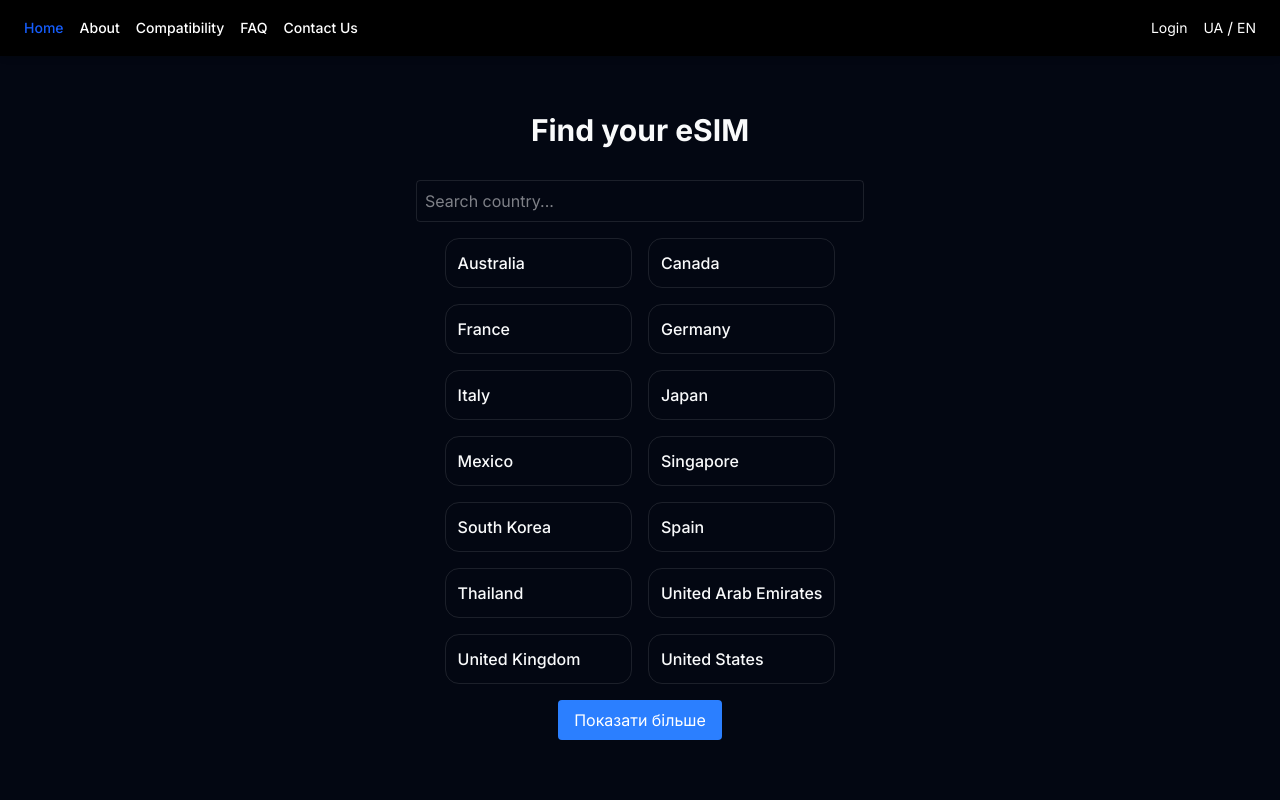
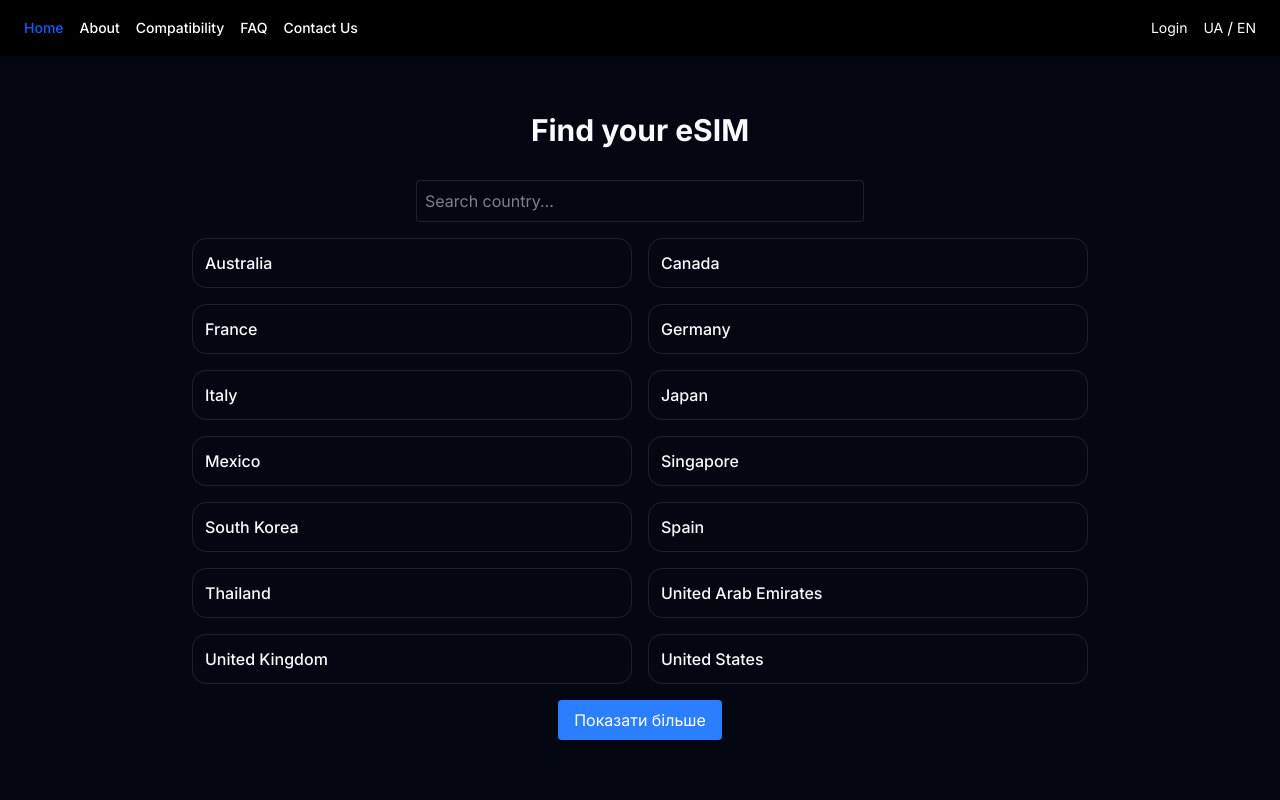
Before and after one commit to Myki487/esim-website, a Next.js app: page / in a window 1280 px wide. Shown: the top 800 px of the page. Built offline with nearby package versions, Linux system fonts and the light colour scheme.

Commit message:
fixed hidden countries search

```diff
--- a/src/components/SearchCountry.tsx
+++ b/src/components/SearchCountry.tsx
@@ -5,7 +5,7 @@
 import Link from 'next/link'
 
 type Props = {
-  compact?: boolean // якщо true — не показує популярні/всі країни спочатку
+  compact?: boolean
 }
 
 export default function SearchCountry({ compact = false }: Props) {
@@ -29,11 +29,13 @@
   const popularCountries = filteredCountries.filter((c) => c.popular)
   const otherCountries = filteredCountries.filter((c) => !c.popular)
 
-	const visibleCountries = compact
-  ? searchTerm === '' ? [] : filteredCountries
-  : showAll
-  ? filteredCountries
-  : popularCountries
+  const visibleCountries = compact
+    ? searchTerm === '' ? [] : filteredCountries
+    : searchTerm !== ''
+    ? filteredCountries
+    : showAll
+    ? filteredCountries
+    : popularCountries
 
   return (
     <div className="flex flex-col items-center w-full">
@@ -45,7 +47,7 @@
         className="p-2 border rounded mb-4 w-full max-w-md"
       />
 
-      <div className="grid grid-cols-2 gap-4">
+      <div className="grid grid-cols-2 gap-4 w-full max-w-4xl">
         {visibleCountries.map((country) => (
           <Link key={country.id} href={`/countries/${country.id}`}>
             <div className="border rounded-xl p-3 hover:shadow transition cursor-pointer">
```
